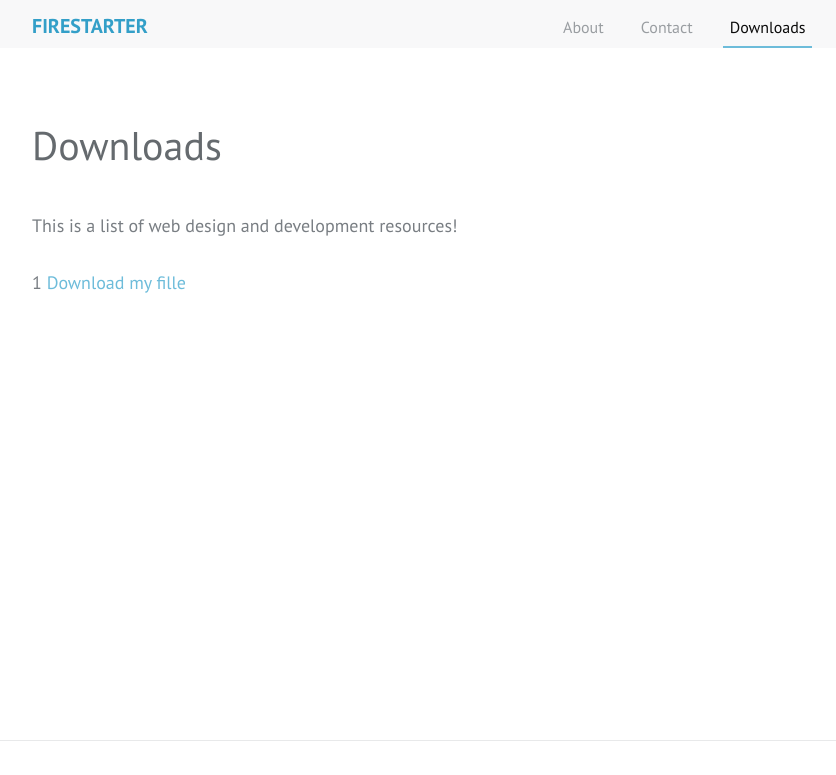
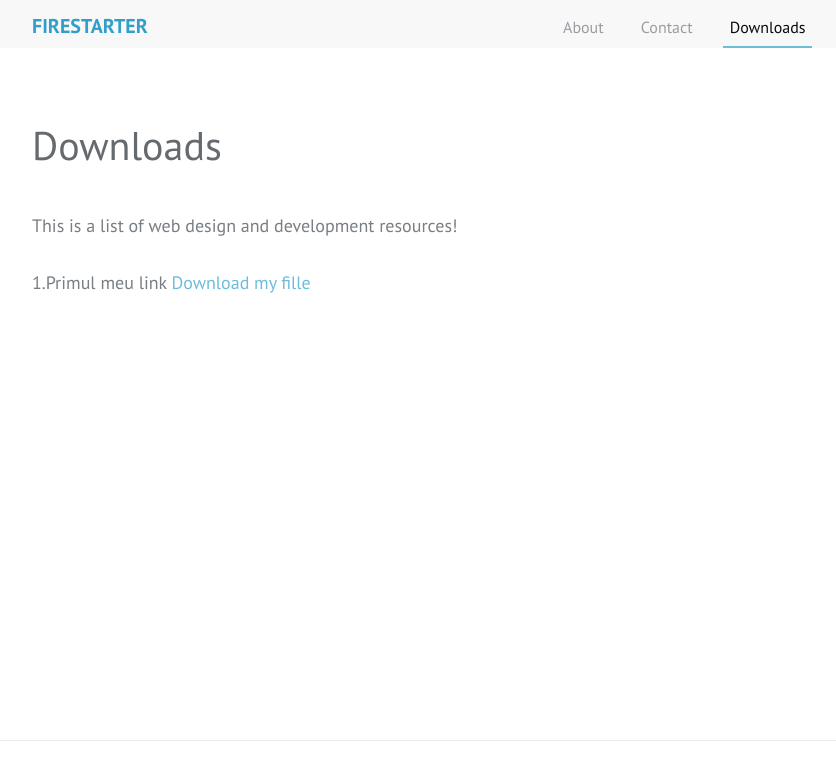
Before and after one commit to victor-talpeanu/victor-talpeanu.github.io, a Jekyll site: the page built from downloads.md, in a window 1280 px wide. Shown: the top 775 px of the page, without its empty margins (213-1049 px from the left). Built offline with Jekyll 4.4.1, drawn with Linux system fonts in a browser that asks for light colours; grey boxes are pictures that could not be loaded.

Commit message:
down again

```diff
--- a/downloads.md
+++ b/downloads.md
@@ -7,4 +7,4 @@ This is a list of web design and development resources!
 
 
 
-1 <a href="https://drive.google.com/file/d/0B2Q0YbU-f1VmZzNtSGs1ZVBxbjA/view?usp=sharing">Download my fille</a>
+1.Primul meu link <a href="https://drive.google.com/file/d/0B2Q0YbU-f1VmRS1vUVFHOEtjb1E/view?usp=sharing">Download my fille</a>
```
